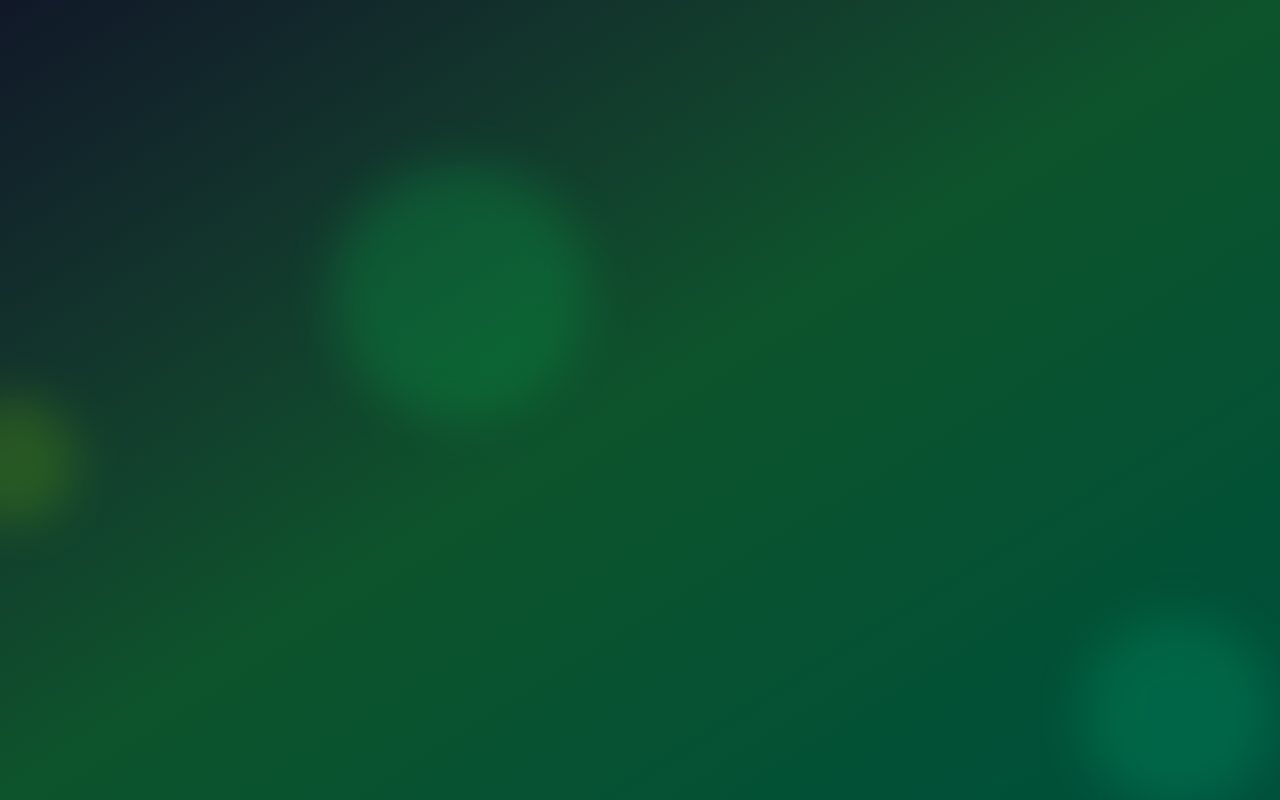
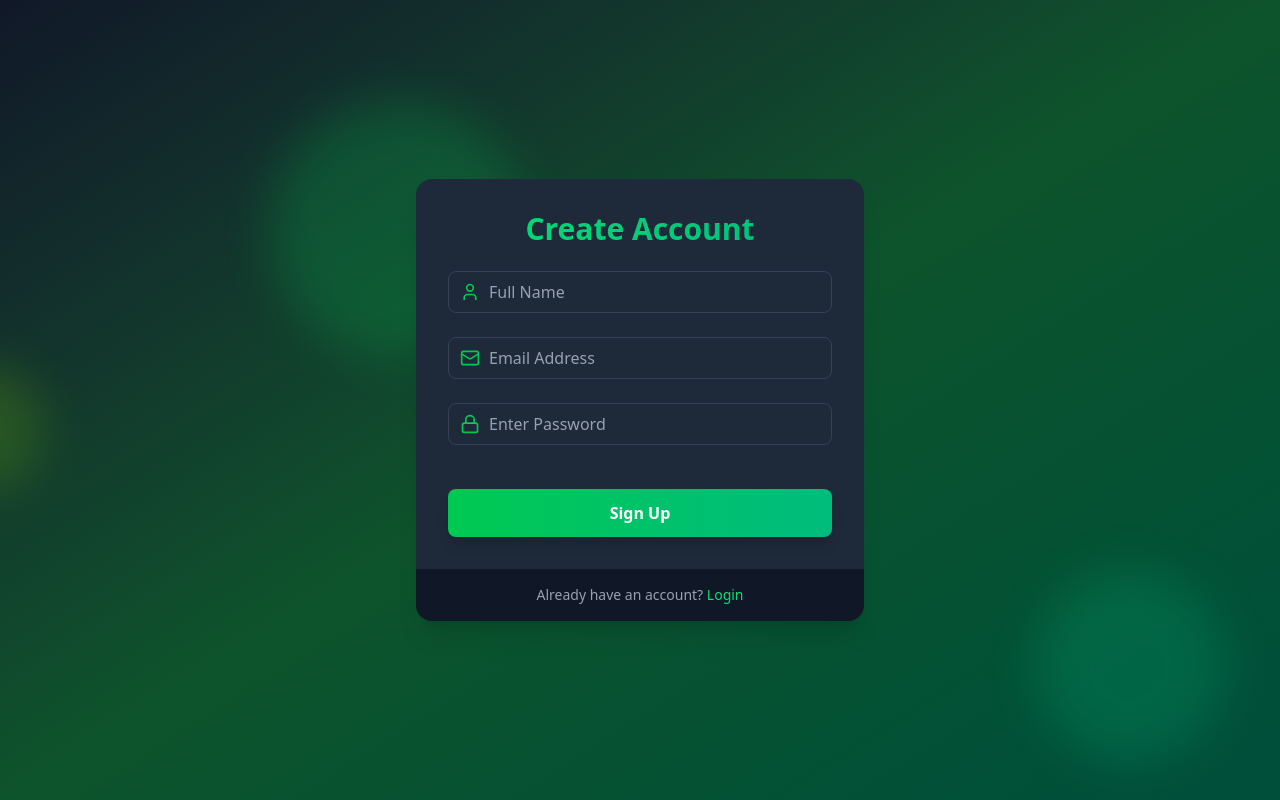
Before and after one commit to KrunalGupta02/node-auth, a React app in the folder frontend/: page /signup in a window 1280 px wide. Built offline with nearby package versions, Linux system fonts and the light colour scheme; the HTML template or start-up script is replaced by a standard one.

Commit message:
Implement the signup page

```diff
--- a/frontend/src/App.jsx
+++ b/frontend/src/App.jsx
@@ -1,4 +1,7 @@
 import FloatingShapes from "./components/FloatingShapes";
+import { Route, Routes } from "react-router-dom";
+import SignupPage from "./pages/SignupPage";
+import LoginPage from "./pages/LoginPage";
 
 const App = () => {
   return (
@@ -24,6 +27,12 @@
         left="-10%"
         delay={2}
       />
+
+      <Routes>
+        <Route path="/" element={"Home"} />
+        <Route path="/signup" element={<SignupPage />} />
+        <Route path="/login" element={<LoginPage />} />
+      </Routes>
     </div>
   );
 };
--- /dev/null
+++ b/frontend/src/components/Input.jsx
@@ -0,0 +1,15 @@
+const Input = ({ icon: Icon, ...props }) => {
+  return (
+    <div className="relative mb-6">
+      <div className="absolute inset-y-0 left-0 flex items-center pl-3 pointer-events-none">
+        <Icon className="size-5 text-green-500" />
+      </div>
+      <input
+        {...props}
+        className="w-full pl-10 pr-3 py-2 bg-gray-800 bg-opacity-50 rounded-lg border border-gray-700 focus:border-green-500 focus:ring-2 focus:ring-green-500 text-white placeholder:text-gray-400 transition duration-200"
+      />
+    </div>
+  );
+};
+
+export default Input;
--- /dev/null
+++ b/frontend/src/pages/LoginPage.jsx
@@ -0,0 +1,7 @@
+import React from "react";
+
+const LoginPage = () => {
+  return <div>LoginPage</div>;
+};
+
+export default LoginPage;
--- /dev/null
+++ b/frontend/src/pages/SignupPage.jsx
@@ -0,0 +1,79 @@
+import { motion } from "framer-motion";
+import Input from "../components/Input";
+import { Lock, Mail, User } from "lucide-react";
+import { useState } from "react";
+import { Link } from "react-router-dom";
+
+const SignupPage = () => {
+  const [name, setName] = useState("");
+  const [email, setEmail] = useState("");
+  const [password, setPassword] = useState("");
+
+  const handleSignUp = (e) => {
+    e.preventDefault();
+  };
+
+  return (
+    <motion.div
+      initial={{ opacity: 0, y: 20 }}
+      animate={{ opacity: 1, y: 0 }}
+      transition={{ duration: 0.5 }}
+      className="max-w-md w-full bg-gray-800 bg-opacity-50 backdrop-filter backdrop-blur-xl rounded-2xl shadow-xl overflow-hidden"
+    >
+      <div className="p-8">
+        <h2 className="text-3xl font-bold mb-6 text-center bg-gradient-to-r from-green-400 to-emerald-500 text-transparent bg-clip-text">
+          Create Account
+        </h2>
+
+        <form onSubmit={handleSignUp}>
+          <Input
+            icon={User}
+            type="text"
+            placeholder="Full Name"
+            value={name}
+            onChange={(e) => setName(e.target.value)}
+          />
+
+          <Input
+            icon={Mail}
+            type="email"
+            placeholder="Email Address"
+            value={email}
+            onChange={(e) => setEmail(e.target.value)}
+          />
+
+          <Input
+            icon={Lock}
+            type="password"
+            placeholder="Enter Password"
+            value={password}
+            onChange={(e) => setPassword(e.target.value)}
+          />
+
+          {/* Password Strength Meter */}
+
+          <motion.button
+            whileHover={{ scale: 1.02 }}
+            whileTap={{ scale: 0.98 }}
+            type="submit"
+            className="mt-5 w-full py-3 px-4 bg-gradient-to-r from-green-500 to-emerald-500 text-white font-bold rounded-lg shadow-lg hover:from-green-600 hover:to-emerald-700 focus:outline-none focus:ring-2 focus:ring-green-500 focus:ring-offset-2 focus:ring-offset-gray-900 transition duration-200 cursor-pointer"
+          >
+            Sign Up
+          </motion.button>
+        </form>
+      </div>
+
+      {/* Footer */}
+      <div className="px-8 py-4 bg-gray-900 bg-opacity-50 flex justify-center ">
+        <p className="text-sm text-gray-400">
+          Already have an account? {"  "}
+          <Link to={"/login"} className="text-green-400 hover:underline">
+            Login
+          </Link>
+        </p>
+      </div>
+    </motion.div>
+  );
+};
+
+export default SignupPage;
```
